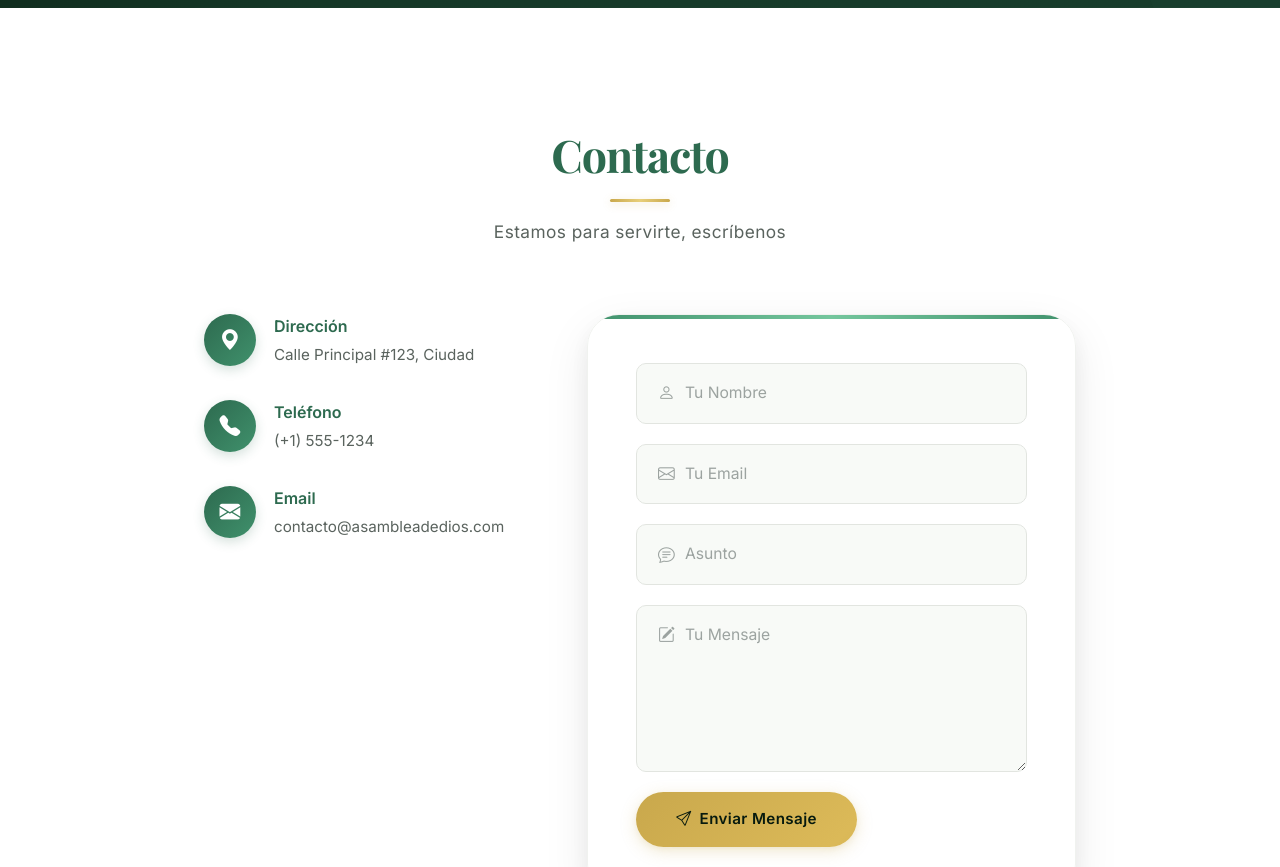
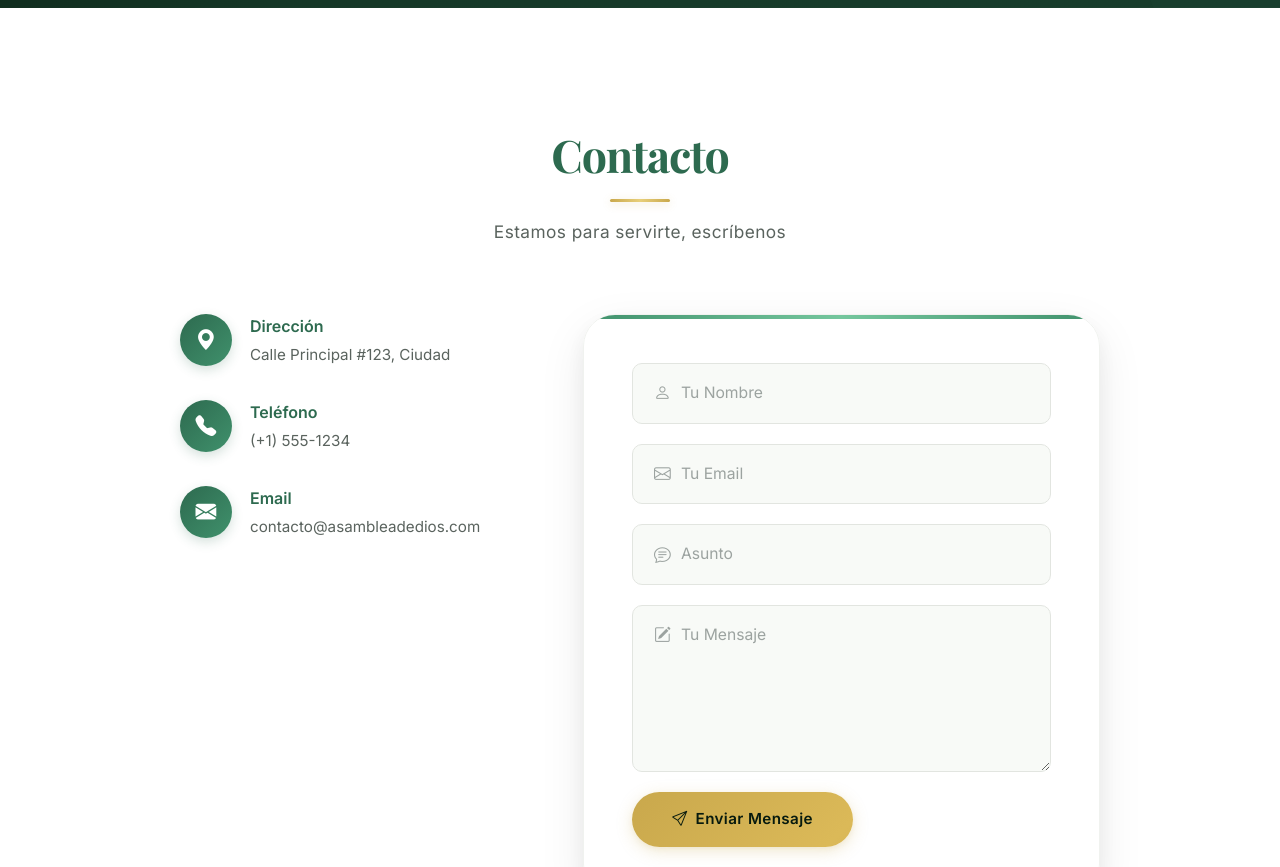
Before and after one commit to gerargram2006/Pagina-Iglesia, a React (Vite) app: page / in a window 1280 px wide. Shown: the part 6720-7587 px from the top of the page. Built offline with nearby package versions, Linux system fonts and the light colour scheme.

Commit message:
feat: replace Bootstrap grid with Tailwind in ContactSection

```diff
--- a/src/components/ContactSection.jsx
+++ b/src/components/ContactSection.jsx
@@ -54,16 +54,16 @@
     return (
         <section id={id} className="section">
             {/* Sección con ID para enlaces internos (#contacto) */}
-            <div className="container">
+            <div className="mx-auto max-w-7xl px-4 sm:px-6 lg:px-8">
                 {/* Título y subtítulo con animaciones de scroll */}
                 {title && <h2 className="section-title" data-animate="fade-in-down">{title}</h2>}
                 {subtitle && <p className="section-subtitle" data-animate="fade-in-up">{subtitle}</p>}
 
                 {/* Fila con 2 columnas: info de contacto (izq) + formulario (der) */}
-                <div className="row g-5 contact-wrapper">
+                <div className="contact-wrapper grid grid-cols-1 md:grid-cols-12 gap-5">
 
                     {/* COLUMNA IZQUIERDA: Información de contacto */}
-                    <div className="col-12 col-md-5">
+                    <div className="md:col-span-5">
                         <div className="contact-info">
                             {/* Item: Dirección */}
                             <div className="contact-item" data-animate="fade-in-left">
@@ -93,7 +93,7 @@
                     </div>
 
                     {/* COLUMNA DERECHA: Formulario de contacto */}
-                    <div className="col-12 col-md-7">
+                    <div className="md:col-span-7">
                         <form className="contact-form" data-animate="fade-in-right" onSubmit={handleSubmit}>
                             {/* Campo: Nombre */}
                             <div className="contact-field-wrapper">
```
